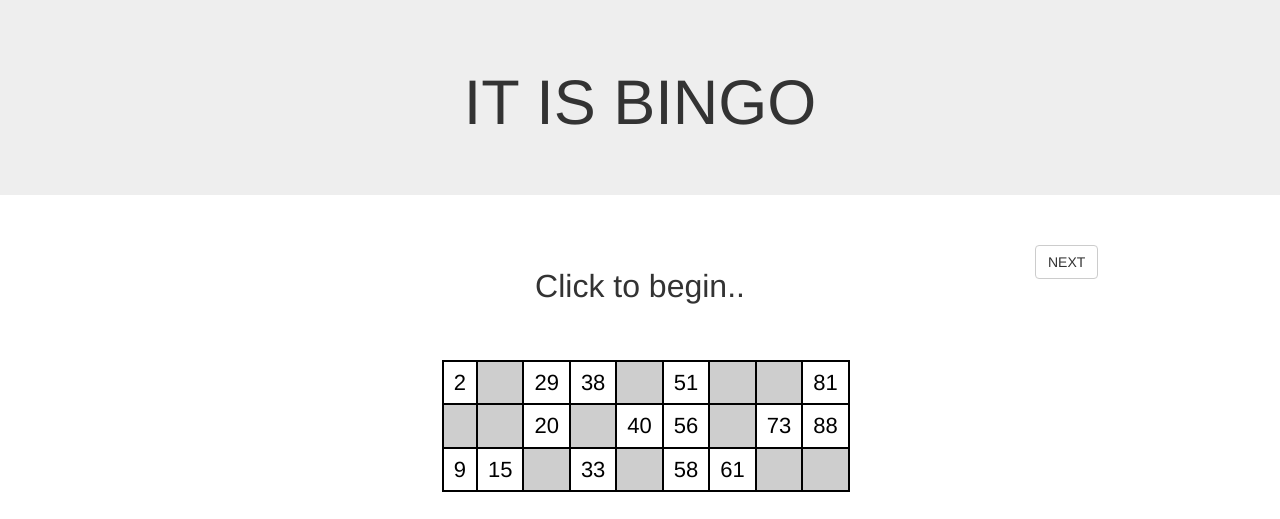
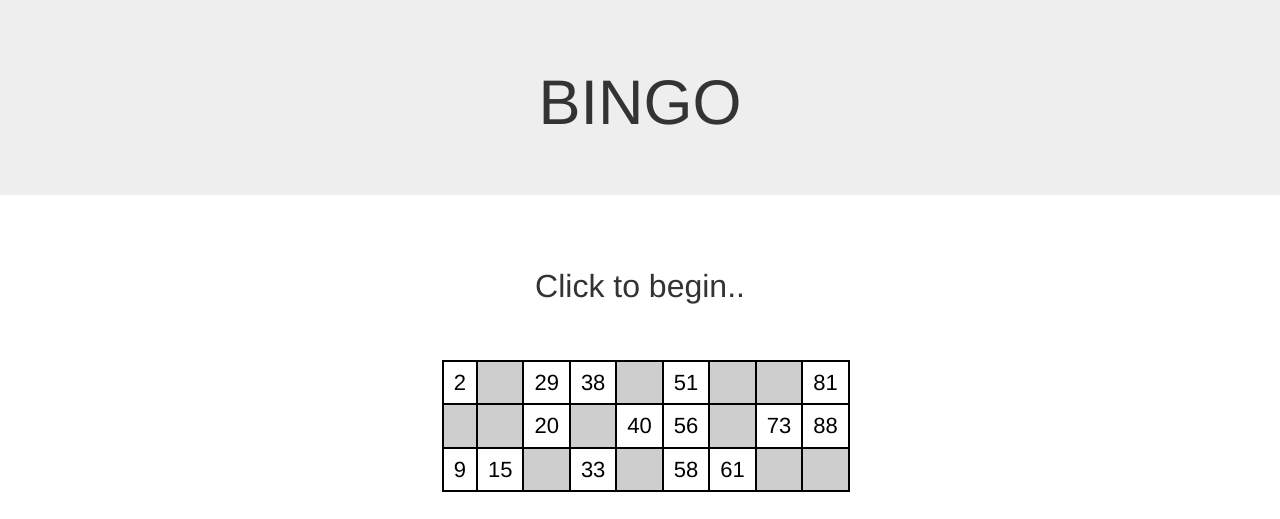
Before and after one commit to tomtomjones/bingo_game, a Flask app: page / in a window 1280 px wide. Shown: the top 519 px of the page. Run offline with Flask 2, Linux system fonts and the light colour scheme; some libraries are stand-ins or nearby versions.

Commit message:
code tidy up

```diff
--- a/app.py
+++ b/app.py
@@ -15,6 +15,7 @@ Bootstrap(app)
 socketio = SocketIO(app)
 
 c_numbers = bingo_card_generator.bingo_call_numbers()
+
 
 @app.route('/_add_numbers')
 def add_numbers():
--- a/templates/index.html
+++ b/templates/index.html
@@ -1,12 +1,10 @@
 {% extends 'base.html' %}
-
-
 
 {% block body %}
     <div class="jumbotron">
         <div class="row">
             <div class="col-md-4"></div>
-            <div class="col-md-4" id='div_center'><h1>IT IS BINGO</h1></div>
+            <div class="col-md-4" id='div_center'><h1>BINGO</h1></div>
             <div class="col-md-4"></div>
         </div>
     </div>
@@ -16,7 +14,7 @@
             <div class="col-md-4"> </div>
             <div class="col-md-4" id='div_center'><h1> <span id="current_bingo_num" method="POST">Click to begin..</span> </h1></div>
             <!-- {{ next_ball[0] }} -->
-            <div class="col-md-4" id='div_center'><button type="button" class="btn btn-default" id='btn_next_ball' method="POST">NEXT</button></div>
+            <!-- <div class="col-md-4" id='div_center'><button type="button" class="btn btn-default" id='btn_next_ball' method="POST">NEXT</button></div> -->
         </div>
         <br/>
         <div class="row">
@@ -52,11 +50,7 @@
         <div class="row">
             <div class="col-md-4"></div>
             <div class="col-md-4">
-                <!-- <h1>jQuery Example</h1>
-                <p><input type=text size=5 name=a> +
-                    <input type=text size=5 name=b> =
-                    <span id=result>?</span>
-                <p><a href=# id=calculate>calculate server side</a> -->
+
             </div>
             <div class="col-md-4"></div>
         </div>
```
